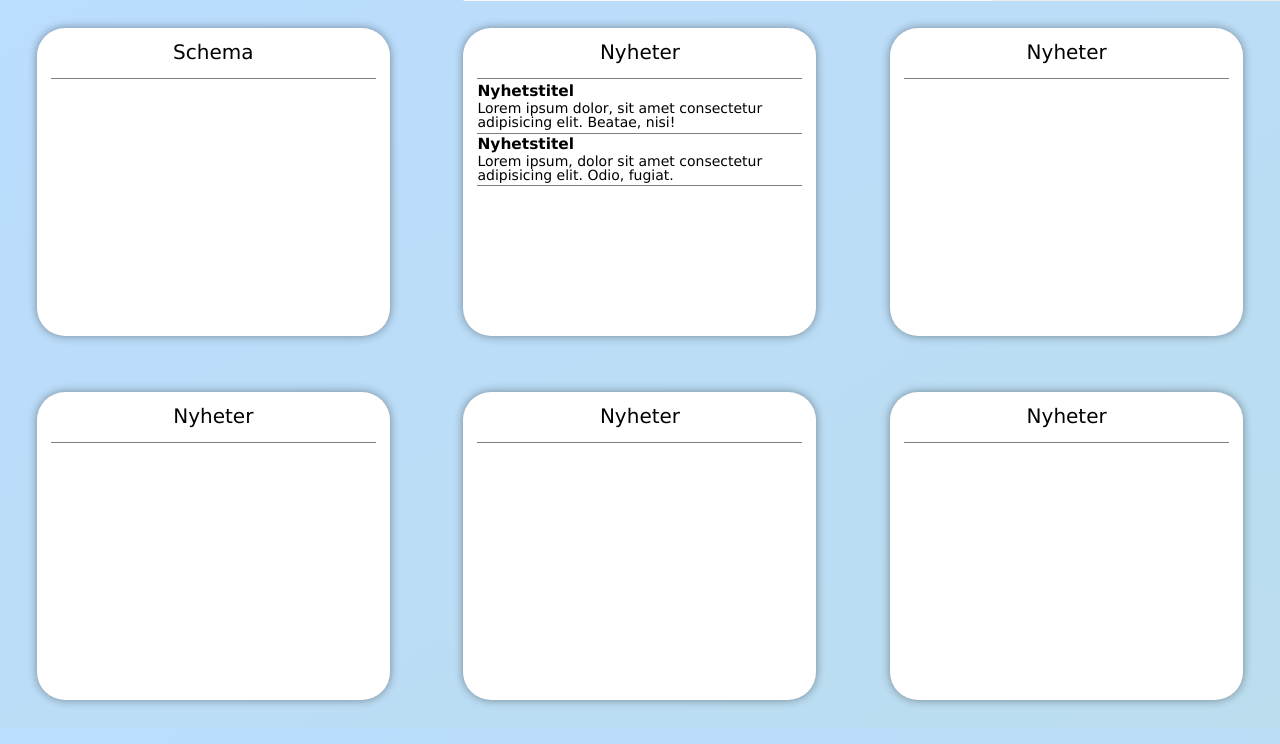
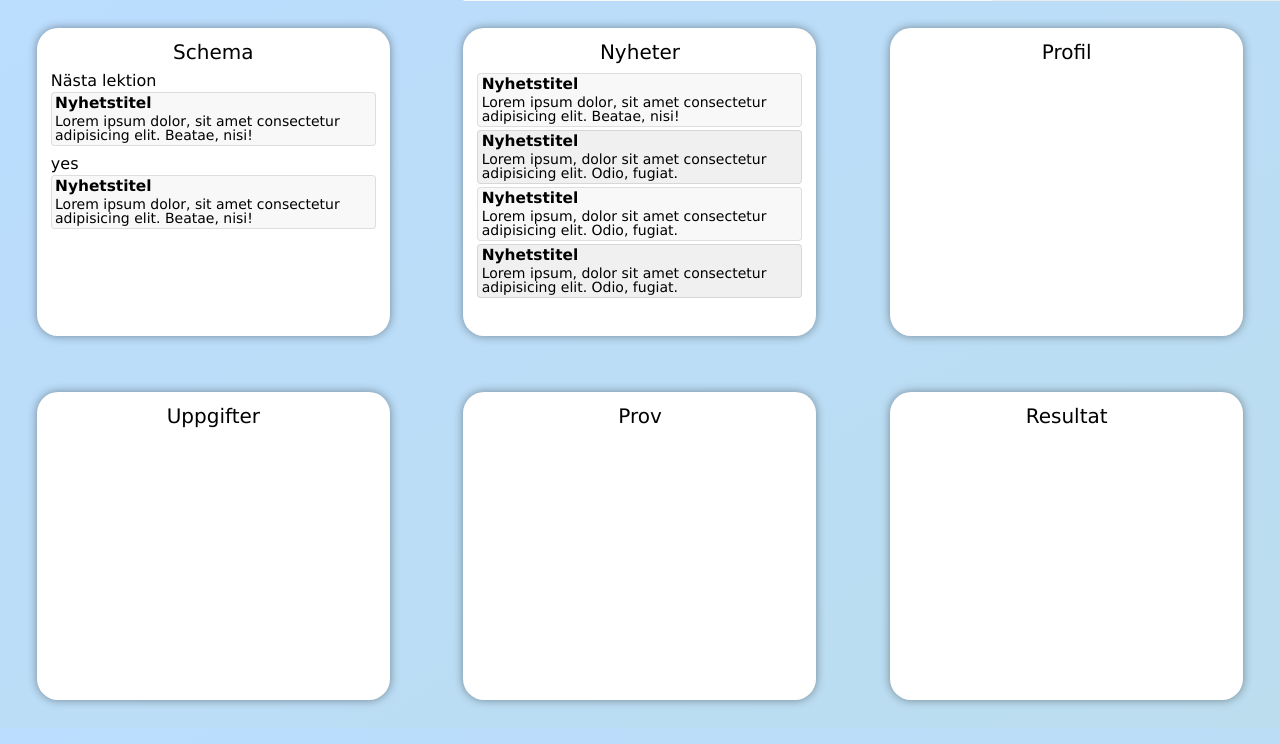
Before and after one commit to EmilKanervalbs/Gymnasiearbete, a Flask app: page / in a window 1280 px wide. Shown: the part 56-800 px from the top of the page. Run offline with Flask 2, Linux system fonts and the light colour scheme.

Commit message:
ny design nyheter + schema prototyp

```diff
--- a/project/web/static/css/style.css
+++ b/project/web/static/css/style.css
@@ -89,7 +89,7 @@ main section {
   width: calc(100% - 6 * 14px);
   max-width: 325px;
   padding: 14px;
-  border-radius: 28px;
+  border-radius: 21px;
   -webkit-box-shadow: 0 0 10px rgba(0, 0, 0, 0.4);
           box-shadow: 0 0 10px rgba(0, 0, 0, 0.4);
   min-height: 250px;
@@ -102,31 +102,52 @@ main section {
 
 .boxcontent {
   width: 100%;
-  height: calc(100% - 3rem);
+  height: calc(100% - 2.5rem);
   margin: 1rem 0;
+  margin-top: 0.5rem;
   overflow: auto;
-  border-top: 1px solid rgba(0, 0, 0, 0.5);
 }
 
-table.newstable {
-  margin-top: 5px;
+.boxcontent.schema h3 {
+  margin-top: 10px;
+  font-size: 1rem;
+}
+
+.boxcontent.schema h3:first-child {
+  margin-top: 3px;
 }
 
 table.newstable tbody tr th, table.newstable tbody tr td {
   display: block;
   text-align: left;
+  padding: 0 0.2rem;
+  border: 1px solid rgba(0, 0, 0, 0.1);
 }
 
 table.newstable tbody tr th {
+  margin-top: 0.2rem;
+  padding-top: 0.2rem;
   font-weight: bold;
-  margin-bottom: 2px;
+  padding-bottom: 2px;
   font-size: 1.1em;
+  border-bottom: none;
+  border-top-left-radius: 4px;
+  border-top-right-radius: 4px;
 }
 
 table.newstable tbody tr td {
+  border-top: none;
   padding-bottom: 0.2rem;
-  border-bottom: 1px solid rgba(0, 0, 0, 0.5);
-  margin-bottom: 0.2rem;
+  border-bottom-left-radius: 4px;
+  border-bottom-right-radius: 4px;
+}
+
+table.newstable tbody tr:nth-child(2n) th, table.newstable tbody tr:nth-child(2n) td {
+  background-color: #F0F0F0;
+}
+
+table.newstable tbody tr:nth-child(2n + 1) th, table.newstable tbody tr:nth-child(2n + 1) td {
+  background-color: #F8F8F8;
 }
 
 #hiddenArrow {
@@ -141,7 +162,7 @@ table.newstable tbody tr td {
   -ms-flex-line-pack: center;
       align-content: center;
   background-color: #636167;
-  border-radius: 1em;
+  border-radius: 4px;
   display: none;
 }
 
--- a/project/web/static/css/style.scss
+++ b/project/web/static/css/style.scss
@@ -98,7 +98,7 @@ main {
     width: calc(100% - 6 * 14px);
     max-width: 325px;
     padding: 14px;
-    border-radius: 2 * 14px;
+    border-radius: 1.5 * 14px;
     box-shadow: 0 0 10px rgba(0, 0, 0, 0.4);
     min-height: 250px;
 
@@ -110,35 +110,74 @@ main {
 
 .boxcontent {
     width: 100%;
-    height: calc(100% - 3rem);
+    height: calc(100% - 2.5rem);
     margin: 1rem 0;
+    margin-top: 0.5rem;
     overflow: auto;
-    border-top: 1px solid rgba(0, 0, 0, 0.5);
-
+    // border-top: 1px solid rgba(0, 0, 0, 0.5);
+    &.schema {
+        h3 {
+            margin-top: 10px;
+            font-size: 1rem;
+            &:first-child {
+                margin-top: 3px;
+            }
+        }
+    }
 }
 
+
 table.newstable {
-    margin-top: 5px;
+    // margin-top: 5px;
 
     tbody {
         tr {
             th, td {
             display: block;
             text-align: left;
+            // background: black;
+            padding: 0 0.2rem;
+            border: 1px solid rgba(0, 0, 0, 0.1);
+
+
             }
 
             th {
+                margin-top: 0.2rem;
+                padding-top: 0.2rem;
                 font-weight: bold;
-                margin-bottom: 2px;
+                padding-bottom: 2px;
                 font-size: 1.1em;
+                border-bottom: none;
+                border-top-left-radius: 4px;
+                border-top-right-radius: 4px;
             }
 
             td {
+                border-top: none;
                 padding-bottom: 0.2rem;
-                border-bottom: 1px solid rgba(0, 0, 0, 0.5);
-                margin-bottom: 0.2rem;
+                // border-bottom: 1px solid rgba(0, 0, 0, 0.5);
+                // margin-bottom: 0.2rem;
+                border-bottom-left-radius: 4px;
+                border-bottom-right-radius: 4px;
             }
+
+            &:nth-child(2n) {
+                th, td {
+                    background-color: #F0F0F0;
+
+                }
+            }
+
+            &:nth-child(2n + 1) {
+                th, td {
+                    background-color: #F8F8F8;
+
+                }
+            }
+
         }
+
         // &:first-child :first-child {
         //     border-top: 1px solid rgba(0, 0, 0, 0.5);
         //     padding-top: 0.2rem;
@@ -146,6 +185,7 @@ table.newstable {
 
     }
 }
+
 
 #hiddenArrow {
     padding: 1rem;
@@ -156,7 +196,7 @@ table.newstable {
     justify-content: center;
     align-content: center;
     background-color: #636167;
-    border-radius: 1em;
+    border-radius: 4px;
 
     display: none;
 }
--- a/project/web/templates/index.html
+++ b/project/web/templates/index.html
@@ -1,5 +1,6 @@
 <!DOCTYPE html>
 <html lang="en">
+
 <head>
     <meta charset="UTF-8">
     <meta name="viewport" content="width=device-width, initial-scale=1.0">
@@ -8,14 +9,23 @@
     <link rel="stylesheet" href="{{ url_for('static', filename='css/normalize.css') }}">
     <link rel="stylesheet" href="{{ url_for('static', filename='css/style.css') }}">
 </head>
+
 <body>
     <nav class="topbar">
         <ul>
             <li id="triangle" class="narrowGone"></li>
-            <a href="https://www.youtube.com/watch?v=dQw4w9WgXcQ" class="narrowGone"> <li> rickard rulle </li> </a>
-            <a href="https://www.youtube.com/watch?v=dQw4w9WgXcQ" class="narrowGone"> <li> rickard rulle </li> </a>
-            <a href="https://www.youtube.com/watch?v=dQw4w9WgXcQ" class="narrowGone"> <li> rickard rulle </li> </a>
-            <a href="https://store.steampowered.com" class="narrowGone"> <li> ånga </li> </a>
+            <a href="https://www.youtube.com/watch?v=dQw4w9WgXcQ" class="narrowGone">
+                <li> rickard rulle </li>
+            </a>
+            <a href="https://www.youtube.com/watch?v=dQw4w9WgXcQ" class="narrowGone">
+                <li> rickard rulle </li>
+            </a>
+            <a href="https://www.youtube.com/watch?v=dQw4w9WgXcQ" class="narrowGone">
+                <li> rickard rulle </li>
+            </a>
+            <a href="https://store.steampowered.com" class="narrowGone">
+                <li> ånga </li>
+            </a>
             <li id="triangle2"></li>
             {% if name %}
             <li id="name"> {{ name }} </li>
@@ -33,8 +43,30 @@
                 <h2>
                     Schema
                 </h2>
-                <div class="boxcontent">
+                <div class="boxcontent schema">
+                    <table class="newstable">
+                        <h3> Nästa lektion </h3>
+                        <tr>
+                            <th>
+                                Nyhetstitel
+                            </th>
+                            <td>
+                                Lorem ipsum dolor, sit amet consectetur adipisicing elit. Beatae, nisi!
+                            </td>
+                        </tr>
+                    </table>
 
+                    <h3> yes </h3>
+                    <table class="newstable">
+                        <tr>
+                            <th>
+                                Nyhetstitel
+                            </th>
+                            <td>
+                                Lorem ipsum dolor, sit amet consectetur adipisicing elit. Beatae, nisi!
+                            </td>
+                        </tr>
+                    </table>
                 </div>
             </div>
         </section>
@@ -45,6 +77,7 @@
                 </h2>
                 <div class="boxcontent">
                     <table class="newstable">
+                        <tbody>
                             <tr>
                                 <th>
                                     Nyhetstitel
@@ -61,6 +94,23 @@
                                     Lorem ipsum, dolor sit amet consectetur adipisicing elit. Odio, fugiat.
                                 </td>
                             </tr>
+                            <tr>
+                                <th>
+                                    Nyhetstitel
+                                </th>
+                                <td>
+                                    Lorem ipsum, dolor sit amet consectetur adipisicing elit. Odio, fugiat.
+                                </td>
+                            </tr>
+                            <tr>
+                                <th>
+                                    Nyhetstitel
+                                </th>
+                                <td>
+                                    Lorem ipsum, dolor sit amet consectetur adipisicing elit. Odio, fugiat.
+                                </td>
+                            </tr>
+                        </tbody>
                     </table>
                 </div>
             </div>
@@ -68,7 +118,7 @@
         <section class="boxcontainer">
             <div class="box">
                 <h2 class="boxtitle">
-                    Nyheter
+                    Profil
                 </h2>
                 <div class="boxcontent">
 
@@ -78,7 +128,7 @@
         <section class="boxcontainer">
             <div class="box">
                 <h2 class="boxtitle">
-                    Nyheter
+                    Uppgifter
                 </h2>
                 <div class="boxcontent">
 
@@ -88,7 +138,7 @@
         <section class="boxcontainer">
             <div class="box">
                 <h2 class="boxtitle">
-                    Nyheter
+                    Prov
                 </h2>
                 <div class="boxcontent">
 
@@ -98,7 +148,7 @@
         <section class="boxcontainer">
             <div class="box">
                 <h2 class="boxtitle">
-                    Nyheter
+                    Resultat
                 </h2>
                 <div class="boxcontent">
 
@@ -115,4 +165,5 @@
 
     <script src="{{ url_for('static', filename='js/index.js') }}"></script>
 </body>
+
 </html>
```
Also changed, not shown: images/nyhetsstilar.png (added), 1 other file. Lines whose indentation alone changed are shown as unchanged.
